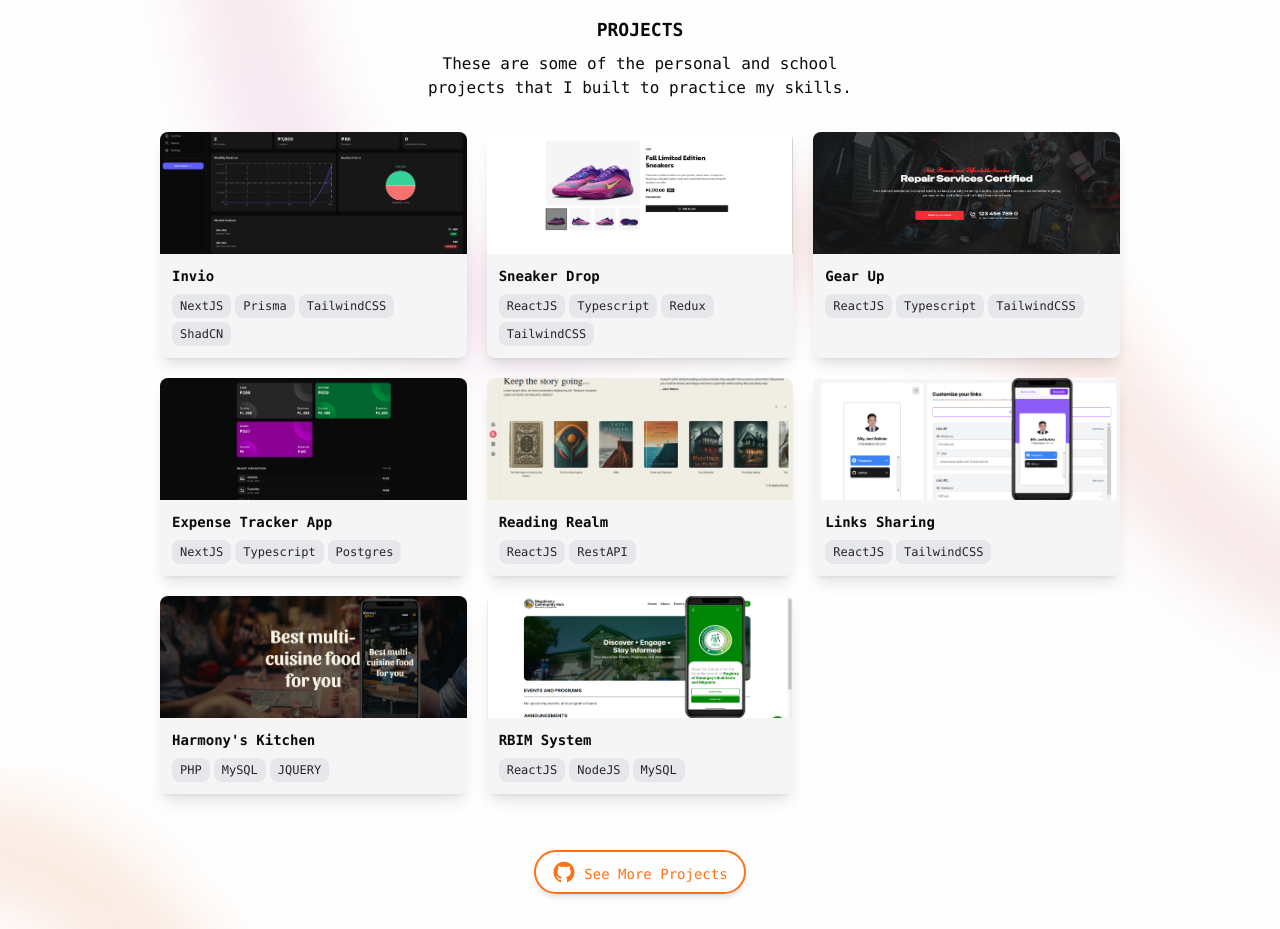
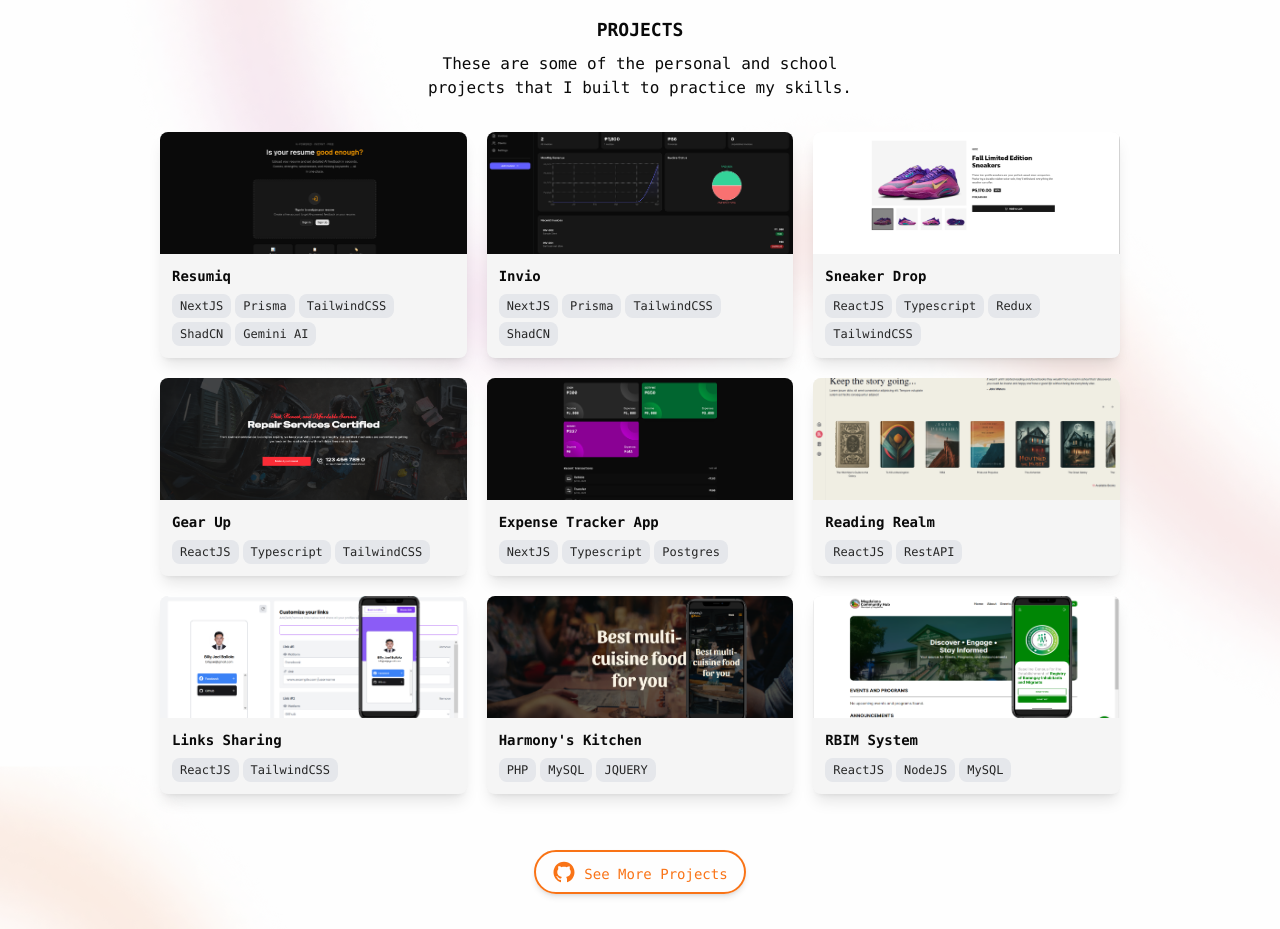
Before and after one commit to BillyJoelBallola/my_portfolio, a React (Vite) app: page / in a window 1280 px wide. Shown: the part 1860-2789 px from the top of the page. Built offline with nearby package versions, Linux system fonts and the light colour scheme.

Commit message:
add new project

```diff
--- a/src/data/projects.js
+++ b/src/data/projects.js
@@ -6,12 +6,21 @@ import gearup from "../assets/gearup.png";
 import trackr from "../assets/trackr.png";
 import readingRealm from "../assets/reading_realm.png";
 import invio from "../assets/invio.png";
+import resumiq from "../assets/resumiq.png";
 
 const projects = [
   {
+    title: "Resumiq",
+    description:
+      "An AI-powered resume reviewer that analyzes your resume and provides instant, structured feedback. Resumiq scores your resume out of 100, highlights strengths and weaknesses, identifies missing keywords, and gives section-by-section suggestions to help you land more interviews. Powered by Next.js, Prisma ORM, Google Gemini AI, TailwindCSS, and ShadCN UI.",
+    image: resumiq,
+    tags: ["NextJS", "Prisma", "TailwindCSS", "ShadCN", "Gemini AI"],
+    demoURL: "https://use-resumiq.vercel.app",
+  },
+  {
     title: "Invio",
     description:
-      "A modern AI-assisted invoice generation tool designed to simplify billing workflows. Invio allows users to create, manage, and export professional invoices with ease. Powered by Next.js, Prisma ORM, TailwindCSS, and ShadCN UI for a clean and responsive experience.",
+      "A full-stack invoice management SaaS that lets freelancers create, manage, and send professional invoices to clients. Features include PDF generation, email delivery, client management, status tracking, and a revenue dashboard. Powered by Next.js, Prisma ORM, TailwindCSS, and ShadCN UI.",
     image: invio,
     tags: ["NextJS", "Prisma", "TailwindCSS", "ShadCN"],
     demoURL: "https://use-invio.vercel.app",
```
Also changed, not shown: src/assets/resumiq.png (added).
